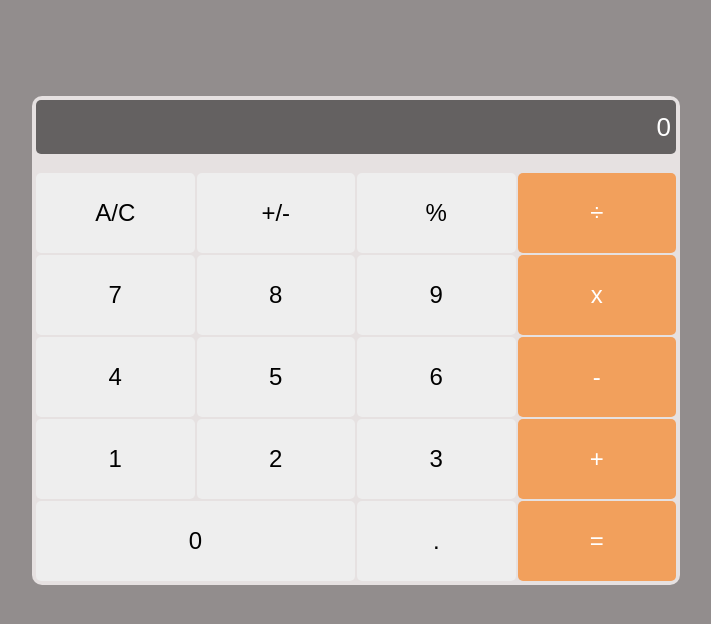
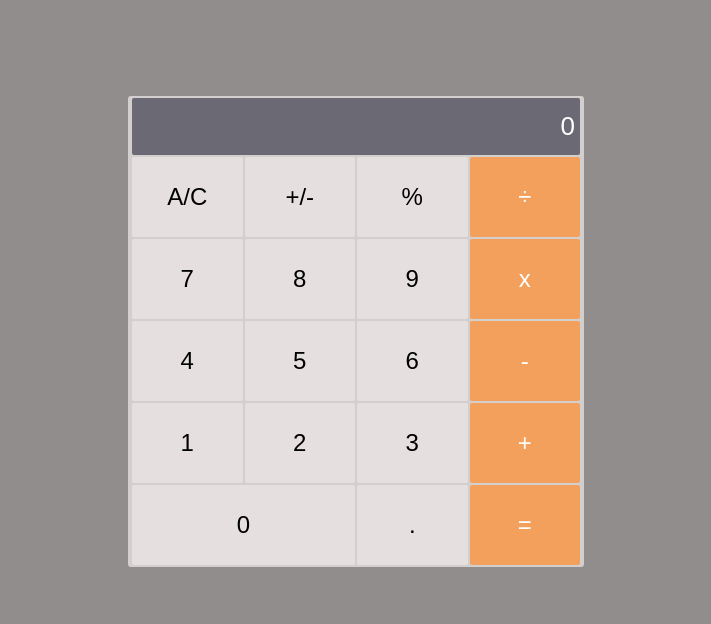
Before and after one commit to torobucci/math-magicians, a React (Create React App) app: page / in a window 1280 px wide. Shown: the top 624 px of the page, without its empty margins (284-995 px from the left). Built offline with nearby package versions, Linux system fonts and the light colour scheme.

Commit message:
make changes required

```diff
--- a/src/components/App.js
+++ b/src/App.js
@@ -1,4 +1,4 @@
-import Calculator from './calculator';
+import Calculator from './components/Calculator';
 
 function App() {
   return (
--- /dev/null
+++ b/src/components/Buttons.js
@@ -0,0 +1,26 @@
+function Buttons() {
+  return (
+    <>
+      <button type="button" className="button">A/C</button>
+      <button type="button" className="button">+/-</button>
+      <button type="button" className="button">%</button>
+      <button type="button" className="button operator">÷</button>
+      <button type="button" className="button">7</button>
+      <button type="button" className="button">8</button>
+      <button type="button" className="button">9</button>
+      <button type="button" className="button operator">x</button>
+      <button type="button" className="button">4</button>
+      <button type="button" className="button">5</button>
+      <button type="button" className="button">6</button>
+      <button type="button" className="button operator">-</button>
+      <button type="button" className="button">1</button>
+      <button type="button" className="button">2</button>
+      <button type="button" className="button">3</button>
+      <button type="button" className="button operator">+</button>
+      <button type="button" className="button zero">0</button>
+      <button type="button" className="button">.</button>
+      <button type="button" className="button operator">=</button>
+    </>
+  );
+}
+export default Buttons;
--- a/src/components/calculator.js
+++ b/src/components/calculator.js
@@ -1,26 +1,10 @@
+import Buttons from './Buttons';
+
 function Calculator() {
   return (
     <div className="calculator">
       <input type="text" placeholder="0" className="input" />
-      <button type="button" className="button">A/C</button>
-      <button type="button" className="button">+/-</button>
-      <button type="button" className="button">%</button>
-      <button type="button" className="button operator">÷</button>
-      <button type="button" className="button">7</button>
-      <button type="button" className="button">8</button>
-      <button type="button" className="button">9</button>
-      <button type="button" className="button operator">x</button>
-      <button type="button" className="button">4</button>
-      <button type="button" className="button">5</button>
-      <button type="button" className="button">6</button>
-      <button type="button" className="button operator">-</button>
-      <button type="button" className="button">1</button>
-      <button type="button" className="button">2</button>
-      <button type="button" className="button">3</button>
-      <button type="button" className="button operator">+</button>
-      <button type="button" className="button zero">0</button>
-      <button type="button" className="button">.</button>
-      <button type="button" className="button operator">=</button>
+      <Buttons />
     </div>
   );
 }
--- a/src/index.js
+++ b/src/index.js
@@ -1,7 +1,7 @@
 import React from 'react';
 import ReactDOM from 'react-dom/client';
 import './style.css';
-import App from './components/App';
+import App from './App';
 
 const root = ReactDOM.createRoot(document.getElementById('root'));
 root.render(
--- a/src/style.css
+++ b/src/style.css
@@ -4,11 +4,11 @@ body {
 }
 
 .calculator {
-  width: 50vw;
+  width: 35vw;
   margin: 12vh auto;
-  background-color: #e6e1e1;
-  border-radius: 10px;
-  padding: 4px;
+  background-color: #d4cfcf;
+  border-radius: 3px;
+  padding: 2px 4px;
   display: grid;
   grid-template-columns: repeat(4, 1fr);
   grid-gap: 2px;
@@ -16,13 +16,14 @@ body {
 
 .input {
   grid-column: 1 / span 4;
-  background-color: #646161;
+  background-color: #6b6974;
   font-size: 26px;
   color: white;
   padding: 20px 5px;
-  border-radius: 5px;
-  height: 20%;
+  border-radius: 2px;
+  height: 30%;
   border: none;
+  margin-bottom: -14px;
 }
 
 input:focus {
@@ -37,14 +38,14 @@ input:focus {
 .button {
   height: 10vh;
   font-size: 1.5rem;
-  background-color: #eee;
-  border-radius: 5px;
+  background-color: #e6dfdf;
+  border-radius: 2px;
   cursor: pointer;
   border: none;
 }
 
 .button:hover {
-  background-color: #ccc;
+  background-color: #faf5f5;
 }
 
 .button:active {
```
Also changed, not shown: 1 other file (tests, documents, lock files or other folders).
